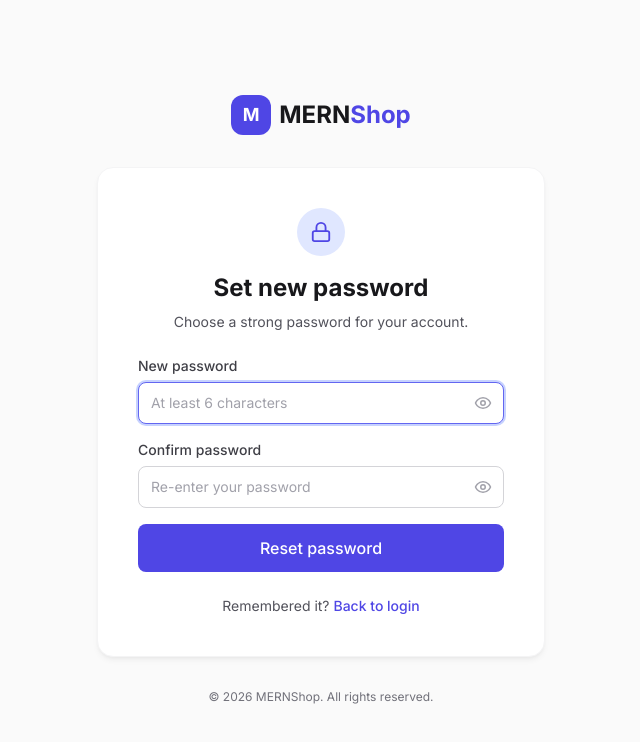
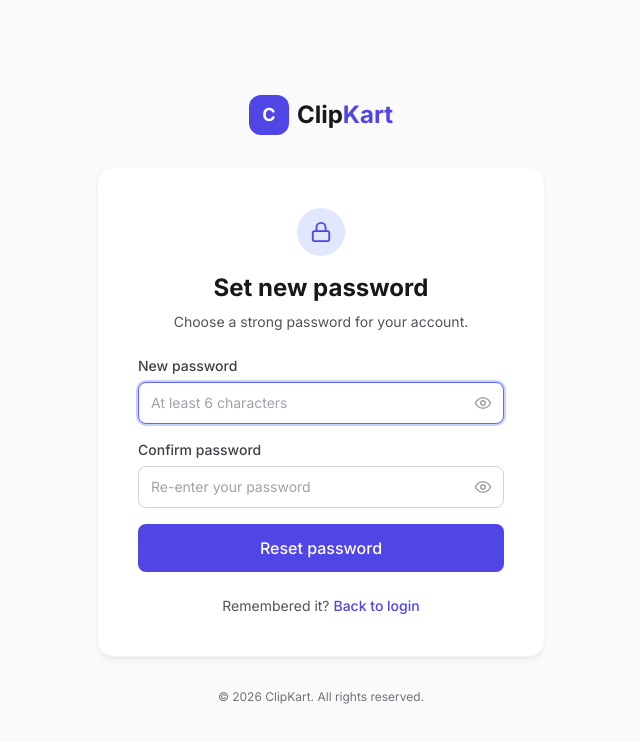
Before and after one commit to SyedAthar88/Mern-Ecommerce-and-AI-powered-project, a React (Vite) app in the folder client/: page /reset-password/1 in a window 1280 px wide. Shown: the top 742 px of the page, without its empty margins (319-959 px from the left). Built offline with nearby package versions, Linux system fonts and the light colour scheme; no server answers.

Commit message:
Phase 16.2: usePageTitle hook + titles on all pages

```diff
--- a/client/index.html
+++ b/client/index.html
@@ -1,13 +1,16 @@
 <!doctype html>
 <html lang="en">
+
 <head>
   <meta charset="UTF-8" />
   <link rel="icon" type="image/svg+xml" href="/favicon.svg" />
   <meta name="viewport" content="width=device-width, initial-scale=1.0" />
-    <title>client</title>
+  <title>ClipKart</title>
 </head>
+
 <body>
   <div id="root"></div>
   <script type="module" src="/src/main.jsx"></script>
 </body>
+
 </html>
--- a/client/src/components/layout/Navbar.jsx
+++ b/client/src/components/layout/Navbar.jsx
@@ -42,10 +42,10 @@ export default function Navbar() {
             aria-label="Go to home"
           >
             <div className="w-8 h-8 rounded-lg bg-primary-600 flex items-center justify-center text-white font-bold transition-transform group-hover:scale-105">
-              M
+              C
             </div>
             <span className="font-bold text-lg text-neutral-900 hidden sm:inline">
-              MERN<span className="text-primary-600">Shop</span>
+              Clip<span className="text-primary-600">Kart</span>
             </span>
           </Link>
 
--- /dev/null
+++ b/client/src/hooks/usePageTitle.js
@@ -0,0 +1,26 @@
+import { useEffect } from "react";
+
+// ==========================================
+// App-wide branding
+// ==========================================
+const APP_NAME = "ClipKart";
+const SEPARATOR = " — ";
+
+// ==========================================
+// usePageTitle — set document.title for a page
+// Usage:
+//   usePageTitle("Sign in")
+//   → document.title = "Sign in — ClipKart"
+// ==========================================
+export const usePageTitle = (title) => {
+    useEffect(() => {
+        const previousTitle = document.title;
+
+        document.title = title ? `${title}${SEPARATOR}${APP_NAME}` : APP_NAME;
+
+        // Restore previous title on unmount (rarely matters, but correct)
+        return () => {
+            document.title = previousTitle;
+        };
+    }, [title]);
+};
--- a/client/src/pages/NotFound.jsx
+++ b/client/src/pages/NotFound.jsx
@@ -1,6 +1,9 @@
 import { Link } from "react-router-dom";
+import { usePageTitle } from "../hooks/usePageTitle";
 
 export default function NotFound() {
+  usePageTitle("Page not found");
+
   return (
     <div className="min-h-screen flex items-center justify-center bg-neutral-50 px-4">
       <div className="text-center max-w-md">
--- a/client/src/pages/admin/Dashboard.jsx
+++ b/client/src/pages/admin/Dashboard.jsx
@@ -1,6 +1,7 @@
 import { useState, useEffect } from "react";
 import { Link, useNavigate } from "react-router-dom";
 import toast from "react-hot-toast";
+import { usePageTitle } from "../../hooks/usePageTitle.js";
 
 import { useAuth } from "../../hooks/useAuth.js";
 import { adminApi } from "../../api/admin.api.js";
--- a/client/src/pages/admin/Users.jsx
+++ b/client/src/pages/admin/Users.jsx
@@ -9,10 +9,13 @@ import { Pagination } from "../../components/ui/Pagination.jsx";
 import { UsersTable } from "../../components/admin/UsersTable.jsx";
 import { UsersFilters } from "../../components/admin/UsersFilters.jsx";
 import { EditUserModal } from "../../components/admin/EditUserModal.jsx";
+import { usePageTitle } from "../../hooks/usePageTitle.js";
 
 const PAGE_SIZE = 10;
 
 export default function AdminUsers() {
+  usePageTitle("Users");
+
   const { user } = useAuth();
 
   // ---- Data state ----
--- a/client/src/pages/public/ForgotPassword.jsx
+++ b/client/src/pages/public/ForgotPassword.jsx
@@ -1,5 +1,6 @@
 import { useState, useEffect, useRef } from "react";
 import { Link, Navigate } from "react-router-dom";
+import { usePageTitle } from "../../hooks/usePageTitle.js";
 
 import { useAuth } from "../../hooks/useAuth.js";
 import { authApi } from "../../api/auth.api.js";
@@ -12,6 +13,8 @@ export default function ForgotPassword() {
   // ==========================================
   // Hooks
   // ==========================================
+  usePageTitle("Forgot password");
+
   const { user } = useAuth();
   const emailRef = useRef(null);
 
@@ -97,10 +100,10 @@ export default function ForgotPassword() {
             aria-label="Go to home"
           >
             <div className="w-10 h-10 rounded-xl bg-primary-600 flex items-center justify-center text-white font-bold text-lg transition-transform group-hover:scale-105">
-              M
+              C
             </div>
             <span className="font-bold text-2xl text-neutral-900">
-              MERN<span className="text-primary-600">Shop</span>
+              Clip<span className="text-primary-600">Kart</span>
             </span>
           </Link>
         </div>
@@ -221,7 +224,7 @@ export default function ForgotPassword() {
 
         {/* ============ FOOTER ============ */}
         <p className="text-center text-xs text-neutral-500 mt-8">
-          © {new Date().getFullYear()} MERNShop. All rights reserved.
+          © {new Date().getFullYear()} ClipKart. All rights reserved.
         </p>
       </div>
     </div>
--- a/client/src/pages/public/Login.jsx
+++ b/client/src/pages/public/Login.jsx
@@ -1,7 +1,7 @@
 import { useState, useEffect, useRef } from "react";
 import { Link, Navigate, useNavigate, useLocation } from "react-router-dom";
 import toast from "react-hot-toast";
-
+import { usePageTitle } from "../../hooks/usePageTitle.js";
 import { useAuth } from "../../hooks/useAuth.js";
 import { Card } from "../../components/ui/Card.jsx";
 import { Input } from "../../components/ui/Input.jsx";
@@ -12,6 +12,7 @@ export default function Login() {
     // ==========================================
     // Hooks
     // ==========================================
+    usePageTitle("Sign in");
     const { user, login } = useAuth();
     const navigate = useNavigate();
     const emailRef = useRef(null);
@@ -94,10 +95,10 @@ export default function Login() {
                         aria-label="Go to home"
                     >
                         <div className="w-10 h-10 rounded-xl bg-primary-600 flex items-center justify-center text-white font-bold text-lg transition-transform group-hover:scale-105">
-                            M
+                            C
                         </div>
                         <span className="font-bold text-2xl text-neutral-900">
-                            MERN<span className="text-primary-600">Shop</span>
+                            Clip<span className="text-primary-600">Kart</span>
                         </span>
                     </Link>
                 </div>
@@ -165,8 +166,7 @@ export default function Login() {
 
                 {/* ============ FOOTER ============ */}
                 <p className="text-center text-xs text-neutral-500 mt-8">
-                    © {new Date().getFullYear()} MERNShop. All rights reserved.
-                </p>
+                    © {new Date().getFullYear()} ClipKart. All rights reserved.                </p>
             </div>
         </div>
     );
--- a/client/src/pages/public/ResetPassword.jsx
+++ b/client/src/pages/public/ResetPassword.jsx
@@ -1,6 +1,7 @@
 import { useState, useEffect, useRef } from "react";
 import { Link, Navigate, useNavigate, useParams } from "react-router-dom";
 import toast from "react-hot-toast";
+import { usePageTitle } from "../../hooks/usePageTitle.js";
 
 import { useAuth } from "../../hooks/useAuth.js";
 import { authApi } from "../../api/auth.api.js";
@@ -13,6 +14,8 @@ export default function ResetPassword() {
   // ==========================================
   // Hooks
   // ==========================================
+  usePageTitle("Reset password");
+
   const { user } = useAuth();
   const navigate = useNavigate();
   const { token } = useParams();
@@ -52,10 +55,10 @@ export default function ResetPassword() {
           <div className="text-center mb-8">
             <Link to="/" className="inline-flex items-center gap-2 group">
               <div className="w-10 h-10 rounded-xl bg-primary-600 flex items-center justify-center text-white font-bold text-lg transition-transform group-hover:scale-105">
-                M
+                C
               </div>
               <span className="font-bold text-2xl text-neutral-900">
-                MERN<span className="text-primary-600">Shop</span>
+                Clip<span className="text-primary-600">Kart</span>
               </span>
             </Link>
           </div>
@@ -148,10 +151,10 @@ export default function ResetPassword() {
             aria-label="Go to home"
           >
             <div className="w-10 h-10 rounded-xl bg-primary-600 flex items-center justify-center text-white font-bold text-lg transition-transform group-hover:scale-105">
-              M
+              C
             </div>
             <span className="font-bold text-2xl text-neutral-900">
-              MERN<span className="text-primary-600">Shop</span>
+              Clip<span className="text-primary-600">Kart</span>
             </span>
           </Link>
         </div>
@@ -218,7 +221,7 @@ export default function ResetPassword() {
 
         {/* ============ FOOTER ============ */}
         <p className="text-center text-xs text-neutral-500 mt-8">
-          © {new Date().getFullYear()} MERNShop. All rights reserved.
+          © {new Date().getFullYear()} ClipKart. All rights reserved.
         </p>
       </div>
     </div>
--- a/client/src/pages/public/Signup.jsx
+++ b/client/src/pages/public/Signup.jsx
@@ -1,7 +1,7 @@
 import { useState, useEffect, useRef } from "react";
 import { Link, Navigate, useNavigate } from "react-router-dom";
 import toast from "react-hot-toast";
-
+import { usePageTitle } from "../../hooks/usePageTitle.js";
 import { useAuth } from "../../hooks/useAuth.js";
 import { Card } from "../../components/ui/Card.jsx";
 import { Input } from "../../components/ui/Input.jsx";
@@ -12,6 +12,7 @@ export default function Signup() {
   // ==========================================
   // Hooks
   // ==========================================
+  usePageTitle("Create account");
   const { user, signup, login } = useAuth();
   const navigate = useNavigate();
   const nameRef = useRef(null);
@@ -81,7 +82,7 @@ export default function Signup() {
       // Step 2: log them in immediately (sets cookies + context)
       await login(formData.email.trim(), formData.password);
 
-      toast.success("Account created! Welcome to MERNShop 🎉");
+      toast.success("Account created! Welcome to ClipKart 🎉");
       navigate("/");
     } catch (err) {
       const message =
@@ -106,10 +107,10 @@ export default function Signup() {
             aria-label="Go to home"
           >
             <div className="w-10 h-10 rounded-xl bg-primary-600 flex items-center justify-center text-white font-bold text-lg transition-transform group-hover:scale-105">
-              M
+              C
             </div>
             <span className="font-bold text-2xl text-neutral-900">
-              MERN<span className="text-primary-600">Shop</span>
+              Clip<span className="text-primary-600">Kart</span>
             </span>
           </Link>
         </div>
@@ -179,7 +180,7 @@ export default function Signup() {
 
         {/* ============ FOOTER ============ */}
         <p className="text-center text-xs text-neutral-500 mt-8">
-          © {new Date().getFullYear()} MERNShop. All rights reserved.
+          © {new Date().getFullYear()} ClipKart. All rights reserved.
         </p>
       </div>
     </div>
--- a/client/src/pages/user/Home.jsx
+++ b/client/src/pages/user/Home.jsx
@@ -3,8 +3,11 @@ import { useAuth } from "../../hooks/useAuth.js";
 import { Section } from "../../components/ui/Section.jsx";
 import { Button } from "../../components/ui/Button.jsx";
 import { StatCard } from "../../components/user/StatCard.jsx";
+import { usePageTitle } from "../../hooks/usePageTitle.js";
 
 export default function Home() {
+  usePageTitle("Home");
+
   const { user } = useAuth();
 
   const firstName = user?.name?.split(" ")[0] || "there";
--- a/client/src/pages/user/Profile.jsx
+++ b/client/src/pages/user/Profile.jsx
@@ -4,6 +4,7 @@ import { Tabs } from "../../components/ui/Tabs.jsx";
 import { ProfileHeader } from "../../components/user/ProfileHeader.jsx";
 import { ProfileInfoForm } from "../../components/user/ProfileInfoForm.jsx";
 import { ChangePasswordForm } from "../../components/user/ChangePasswordForm.jsx";
+import { usePageTitle } from "../../hooks/usePageTitle.js";
 
 // ==========================================
 // Profile page — tabs for info + password
```
Lines whose indentation alone changed are shown as unchanged.
